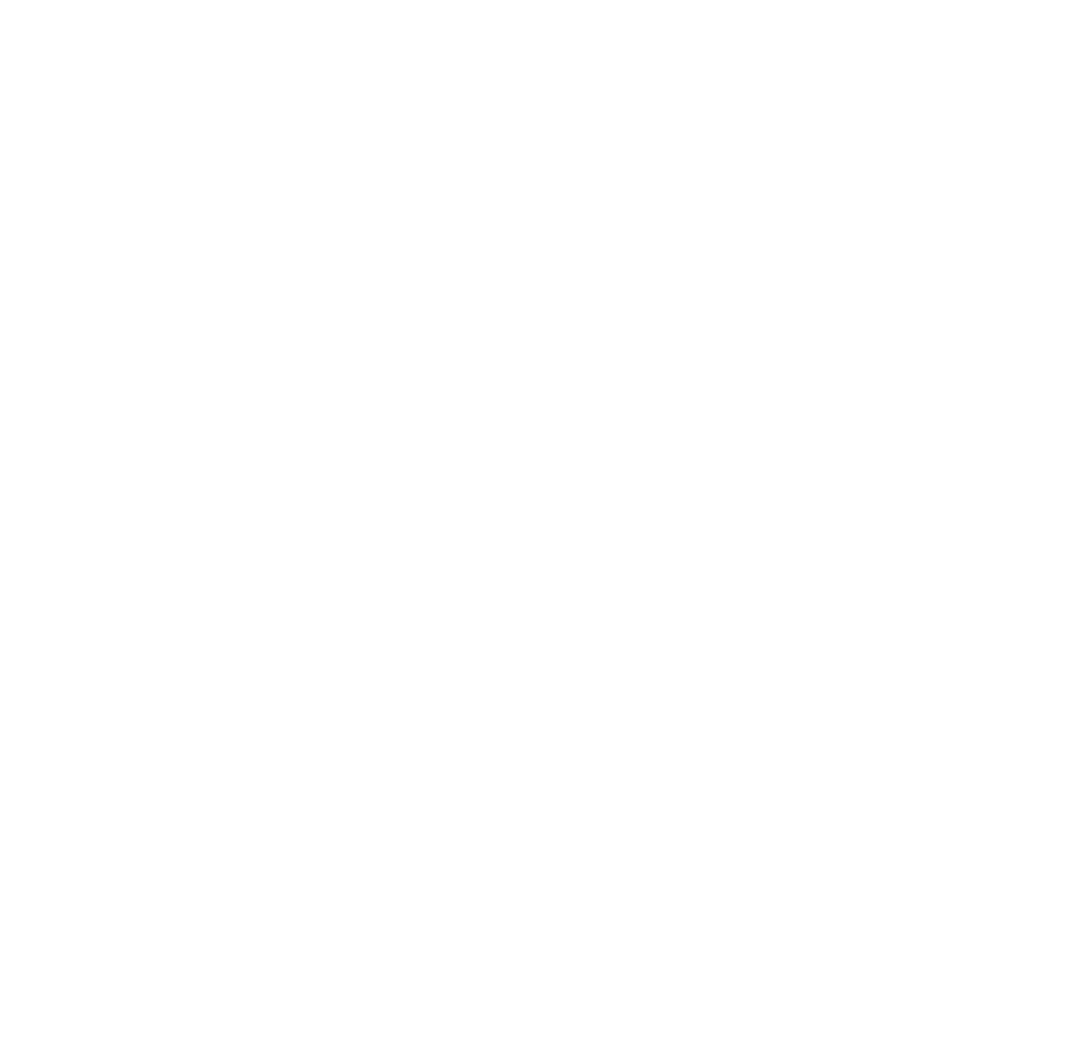
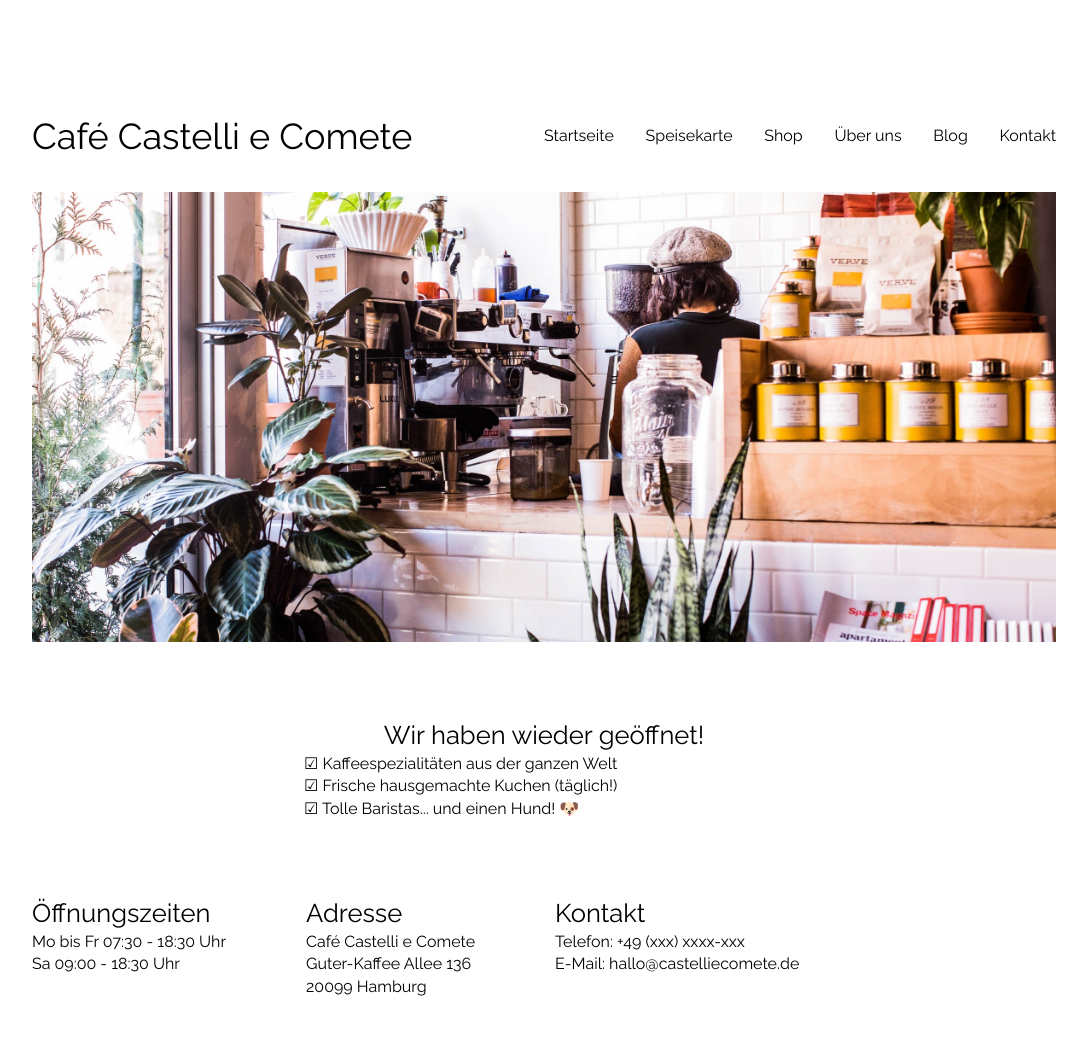
Before and after one commit to tramio/TOP-restaurant-page, a website built with webpack: page dist/index.html in a window 1280 px wide. Shown: the whole page, without its empty margins (96-1183 px from the left). Before the commit the page ends 800 px from the top, so only its background shows below. Built offline with nearby package versions, Linux system fonts and the light colour scheme.

Commit message:
Create basic HTML and CSS layout

```diff
--- a/style.css
+++ b/style.css
@@ -0,0 +1,90 @@
+body {
+    display: flex;
+    flex-direction: column;
+    justify-content: center;
+    align-items: center;
+    font-family: 'Raleway', sans-serif;
+    line-height: 1.4em;
+}
+
+header {
+    display: flex;
+    align-items: center;
+    width: 100%;
+    height: 3em;
+    margin: 2em 0;
+}
+
+.title {
+    width: 100%;
+}
+
+#content {
+    margin-top: 10vh;
+    display: flex;
+    flex-direction: column;
+    justify-content: center;
+    align-items: space-around;
+    width: 80vw;
+}
+
+h1 {
+    font-size: 2.25rem;
+}
+
+h2 {
+    font-size: 1.6rem;
+    margin-bottom: 0.4rem;
+}
+
+.navbar {
+    width: 100%;
+}
+.navbar a {
+    color: inherit;
+    text-decoration: inherit;
+}
+.navbar > ul {
+    display: flex;
+    flex-direction: row;
+    justify-content: space-between;
+    width:100%;
+}
+.navbar li {
+    padding: 1em 0;
+    text-align: center;
+    display: block;
+    transition-duration: 0.5s;
+}
+.navbar li:hover {
+    cursor: pointer;
+    color: grey;
+}
+
+.banner {
+    width: 100%;
+    height: 450px;
+    margin-bottom: 2em;
+    object-fit: cover;
+}
+
+main {
+    margin: 50px 0;
+}
+main h2 {
+    text-align: center;
+}
+main p {
+    margin-left: auto;
+    margin-right: auto;
+    width: 30em;
+}
+
+footer {
+    display: flex;
+    height: 20vh;
+    padding-top: 2em;
+}
+footer div {
+    margin: 0 5em 0 0;
+}
```
Also changed, not shown: dist/index.html, images/banner-by-charisse-kenion.jpg (added), images/branding/logo.png (added), images/favicon.png.
